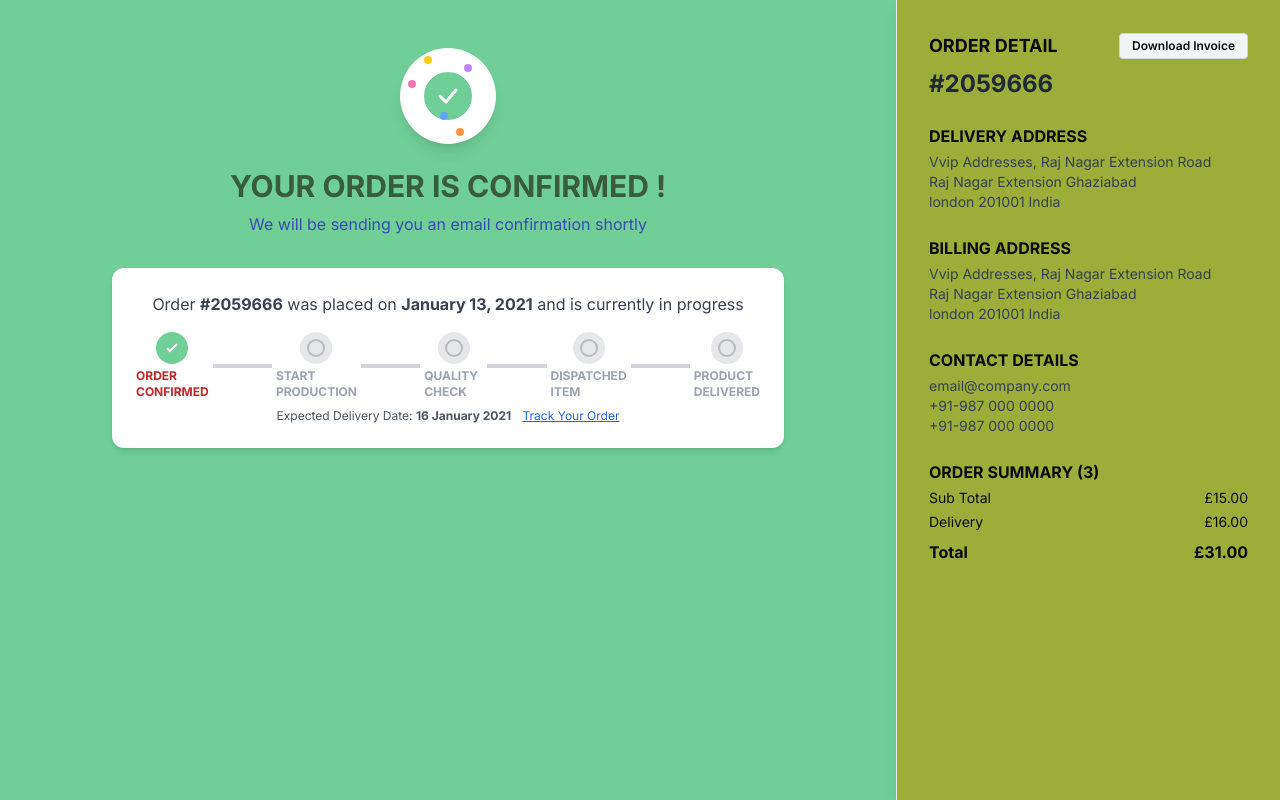
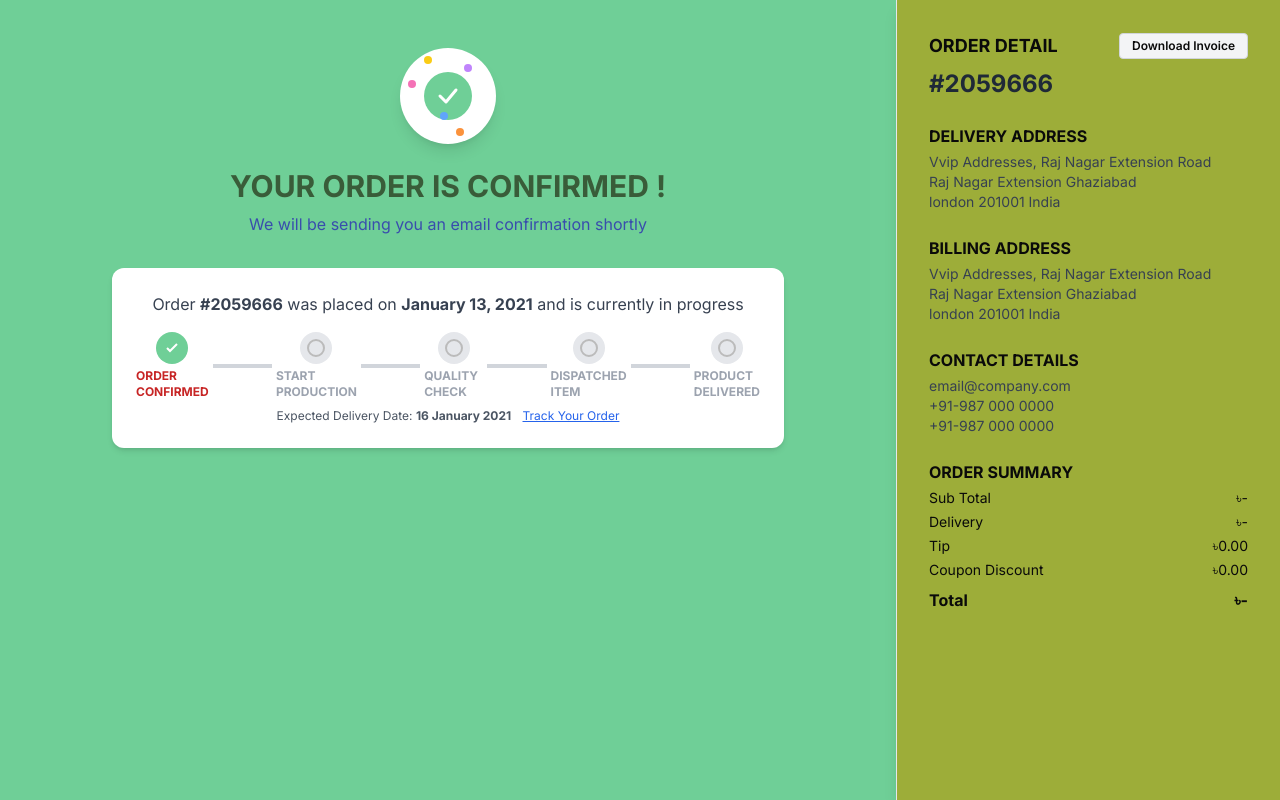
Before and after one commit to uzicodes/Culinary-Canvas, a Next.js app: page /payment/success in a window 1280 px wide. Built offline with nearby package versions, Linux system fonts and the light colour scheme.

Commit message:
order summary section on success page now dynamically displays the same values as the payment page, using data from localStorage (for now)

```diff
--- a/src/app/payment/success/page.tsx
+++ b/src/app/payment/success/page.tsx
@@ -1,8 +1,14 @@
 "use client";
 
 import Image from "next/image";
+import { useEffect, useState } from "react";
 
 export default function SuccessPage() {
+  const [order, setOrder] = useState<any>(null);
+  useEffect(() => {
+    const saved = localStorage.getItem("orderData");
+    if (saved) setOrder(JSON.parse(saved));
+  }, []);
   return (
     <div className="min-h-screen bg-[#6fcf97] flex flex-col md:flex-row items-start justify-center">
       {/* Main confirmation section */}
@@ -90,10 +96,12 @@ export default function SuccessPage() {
           <div className="text-sm text-gray-700">email@company.com<br/>+91-987 000 0000<br/>+91-987 000 0000</div>
         </div>
         <div>
-          <div className="font-bold mb-1">ORDER SUMMARY (3)</div>
-          <div className="flex justify-between text-sm mb-1"><span>Sub Total</span><span>£15.00</span></div>
-          <div className="flex justify-between text-sm mb-1"><span>Delivery</span><span>£16.00</span></div>
-          <div className="flex justify-between text-base font-bold mt-2"><span>Total</span><span>£31.00</span></div>
+          <div className="font-bold mb-1">ORDER SUMMARY{order?.orderItems ? ` (${order.orderItems.length})` : ""}</div>
+          <div className="flex justify-between text-sm mb-1"><span>Sub Total</span><span>৳{order?.subtotal?.toFixed(2) ?? "-"}</span></div>
+          <div className="flex justify-between text-sm mb-1"><span>Delivery</span><span>৳{order?.deliveryMethod === "Priority" ? "60.00" : order?.deliveryMethod === "Standard" ? "45.00" : "-"}</span></div>
+          <div className="flex justify-between text-sm mb-1"><span>Tip</span><span>৳{order?.tip?.toFixed(2) ?? "0.00"}</span></div>
+          <div className="flex justify-between text-sm mb-1"><span>Coupon Discount</span><span>৳{order?.couponDiscount?.toFixed(2) ?? "0.00"}</span></div>
+          <div className="flex justify-between text-base font-bold mt-2"><span>Total</span><span>৳{order?.total?.toFixed(2) ?? "-"}</span></div>
         </div>
       </aside>
     </div>
```
